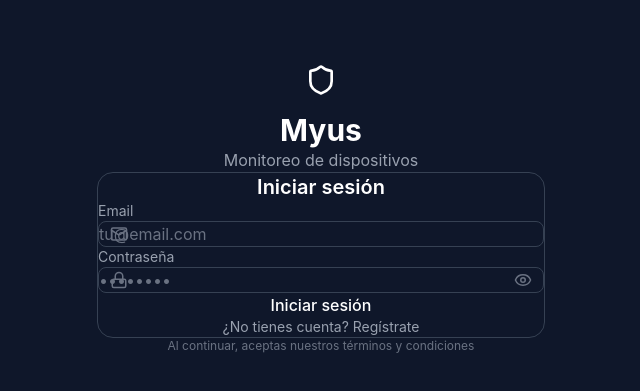
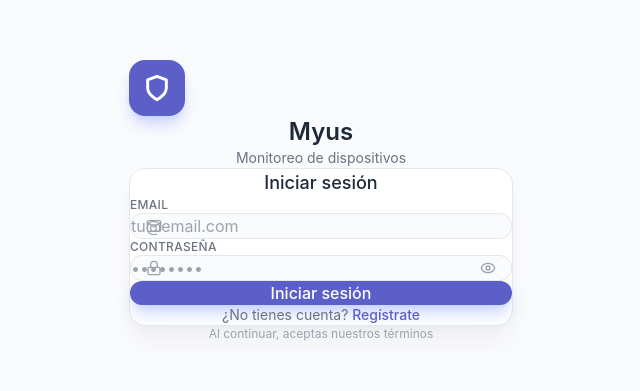
Before and after one commit to xOkimurax/myus-monitoring, a React (Vite) app in the folder myus_web/: page / in a window 1280 px wide. Shown: the part 199-590 px from the top of the page, without its empty margins (319-959 px from the left). Built offline with nearby package versions, Linux system fonts and the light colour scheme.

Commit message:
Rediseño UI: fondo claro, minimalista, moderno y limpio

```diff
--- a/myus_web/src/index.css
+++ b/myus_web/src/index.css
@@ -1,16 +1,17 @@
 @import "tailwindcss";
 
 :root {
-  --primary: #6366F1;
-  --primary-dark: #4F46E5;
-  --secondary: #10B981;
-  --background: #0F172A;
-  --surface: #1E293B;
+  --primary: #5B5FC7;
+  --primary-dark: #4749A3;
+  --secondary: #7DD3C0;
+  --background: #FAFBFC;
+  --surface: #FFFFFF;
   --error: #EF4444;
   --warning: #F59E0B;
-  --success: #22C55E;
-  --text-primary: #FFFFFF;
-  --text-secondary: #94A3B8;
+  --success: #10B981;
+  --text-primary: #1F2937;
+  --text-secondary: #6B7280;
+  --border: #E5E7EB;
 }
 
 * {
@@ -24,8 +25,39 @@ body {
   background-color: var(--background);
   color: var(--text-primary);
   min-height: 100vh;
+  -webkit-font-smoothing: antialiased;
+  -moz-osx-font-smoothing: grayscale;
 }
 
 #root {
   min-height: 100vh;
 }
+
+/* Custom scrollbar */
+::-webkit-scrollbar {
+  width: 6px;
+  height: 6px;
+}
+
+::-webkit-scrollbar-track {
+  background: transparent;
+}
+
+::-webkit-scrollbar-thumb {
+  background: #D1D5DB;
+  border-radius: 3px;
+}
+
+::-webkit-scrollbar-thumb:hover {
+  background: #9CA3AF;
+}
+
+/* Subtle animations */
+@keyframes fadeIn {
+  from { opacity: 0; transform: translateY(8px); }
+  to { opacity: 1; transform: translateY(0); }
+}
+
+.animate-fade-in {
+  animation: fadeIn 0.3s ease-out;
+}
--- a/myus_web/src/pages/LoginPage.tsx
+++ b/myus_web/src/pages/LoginPage.tsx
@@ -1,7 +1,7 @@
 import { useState } from 'react';
 import { useNavigate } from 'react-router-dom';
 import { useAuth } from '../hooks/useAuth';
-import { Mail, Lock, Eye, EyeOff, Shield } from 'lucide-react';
+import { Mail, Lock, Eye, EyeOff } from 'lucide-react';
 
 export const LoginPage = () => {
   const navigate = useNavigate();
@@ -15,12 +15,9 @@ export const LoginPage = () => {
     e.preventDefault();
     clearError();
 
-    let result;
-    if (isRegister) {
-      result = await register(email, password);
-    } else {
-      result = await login(email, password);
-    }
+    const result = isRegister
+      ? await register(email, password)
+      : await login(email, password);
 
     if (result.success) {
       navigate('/dashboard');
@@ -28,49 +25,51 @@ export const LoginPage = () => {
   };
 
   return (
-    <div className="min-h-screen bg-background flex items-center justify-center p-4">
-      <div className="w-full max-w-md">
+    <div className="min-h-screen bg-[#FAFBFC] flex items-center justify-center p-6">
+      <div className="w-full max-w-sm">
         {/* Logo */}
-        <div className="text-center mb-8">
-          <div className="inline-flex items-center justify-center w-16 h-16 bg-primary rounded-2xl mb-4">
-            <Shield size={32} className="text-white" />
+        <div className="text-center mb-10">
+          <div className="w-14 h-14 bg-[#5B5FC7] rounded-2xl flex items-center justify-center mx-auto mb-4 shadow-lg shadow-indigo-200">
+            <svg width="28" height="28" viewBox="0 0 24 24" fill="none" stroke="white" strokeWidth="2.5" strokeLinecap="round" strokeLinejoin="round">
+              <path d="M12 22s8-4 8-10V5l-8-3-8 3v7c0 6 8 10 8 10z"/>
+            </svg>
           </div>
-          <h1 className="text-3xl font-bold">Myus</h1>
-          <p className="text-gray-400 mt-2">Monitoreo de dispositivos</p>
+          <h1 className="text-2xl font-semibold text-[#1F2937]">Myus</h1>
+          <p className="text-[#6B7280] mt-1 text-sm">Monitoreo de dispositivos</p>
         </div>
 
-        {/* Form */}
-        <form onSubmit={handleSubmit} className="bg-surface rounded-2xl border border-gray-700 p-6">
-          <h2 className="text-xl font-semibold mb-6 text-center">
+        {/* Form Card */}
+        <div className="bg-white rounded-2xl shadow-xl shadow-gray-200/50 p-8 border border-[#E5E7EB]">
+          <h2 className="text-lg font-medium text-[#1F2937] mb-6 text-center">
             {isRegister ? 'Crear cuenta' : 'Iniciar sesión'}
           </h2>
 
           {error && (
-            <div className="mb-4 p-3 bg-error/10 border border-error/20 rounded-lg text-error text-sm">
+            <div className="mb-4 p-3 bg-red-50 border border-red-200 rounded-xl text-red-600 text-sm">
               {error}
             </div>
           )}
 
-          <div className="space-y-4">
+          <form onSubmit={handleSubmit} className="space-y-5">
             <div>
-              <label className="block text-sm text-gray-400 mb-2">Email</label>
+              <label className="block text-xs font-medium text-[#6B7280] mb-2 uppercase tracking-wide">Email</label>
               <div className="relative">
-                <Mail size={18} className="absolute left-3 top-1/2 -translate-y-1/2 text-gray-500" />
+                <Mail size={16} className="absolute left-4 top-1/2 -translate-y-1/2 text-[#9CA3AF]" />
                 <input
                   type="email"
                   value={email}
                   onChange={(e) => setEmail(e.target.value)}
                   placeholder="tu@email.com"
                   required
-                  className="w-full bg-background border border-gray-700 rounded-lg py-3 pl-10 pr-4 text-white placeholder-gray-500 focus:border-primary focus:outline-none"
+                  className="w-full bg-[#FAFBFC] border border-[#E5E7EB] rounded-xl py-3 pl-11 pr-4 text-[#1F2937] placeholder-[#9CA3AF] focus:border-[#5B5FC7] focus:ring-2 focus:ring-[#5B5FC7]/20 focus:outline-none transition-all"
                 />
               </div>
             </div>
 
             <div>
-              <label className="block text-sm text-gray-400 mb-2">Contraseña</label>
+              <label className="block text-xs font-medium text-[#6B7280] mb-2 uppercase tracking-wide">Contraseña</label>
               <div className="relative">
-                <Lock size={18} className="absolute left-3 top-1/2 -translate-y-1/2 text-gray-500" />
+                <Lock size={16} className="absolute left-4 top-1/2 -translate-y-1/2 text-[#9CA3AF]" />
                 <input
                   type={showPassword ? 'text' : 'password'}
                   value={password}
@@ -78,27 +77,26 @@ export const LoginPage = () => {
                   placeholder="••••••••"
                   required
                   minLength={6}
-                  className="w-full bg-background border border-gray-700 rounded-lg py-3 pl-10 pr-12 text-white placeholder-gray-500 focus:border-primary focus:outline-none"
+                  className="w-full bg-[#FAFBFC] border border-[#E5E7EB] rounded-xl py-3 pl-11 pr-12 text-[#1F2937] placeholder-[#9CA3AF] focus:border-[#5B5FC7] focus:ring-2 focus:ring-[#5B5FC7]/20 focus:outline-none transition-all"
                 />
                 <button
                   type="button"
                   onClick={() => setShowPassword(!showPassword)}
-                  className="absolute right-3 top-1/2 -translate-y-1/2 text-gray-500 hover:text-white"
+                  className="absolute right-4 top-1/2 -translate-y-1/2 text-[#9CA3AF] hover:text-[#6B7280] transition-colors"
                 >
-                  {showPassword ? <EyeOff size={18} /> : <Eye size={18} />}
+                  {showPassword ? <EyeOff size={16} /> : <Eye size={16} />}
                 </button>
-              </div>
               </div>
             </div>
 
             <button
               type="submit"
               disabled={isLoading}
-            className="w-full mt-6 bg-primary hover:bg-primary-dark text-white font-medium py-3 rounded-lg transition-colors disabled:opacity-50 disabled:cursor-not-allowed"
+              className="w-full bg-[#5B5FC7] hover:bg-[#4749A3] text-white font-medium py-3 rounded-xl transition-all disabled:opacity-60 disabled:cursor-not-allowed shadow-lg shadow-indigo-200 hover:shadow-xl hover:shadow-indigo-200/50"
             >
               {isLoading ? (
                 <span className="flex items-center justify-center gap-2">
-                <span className="w-5 h-5 border-2 border-white border-t-transparent rounded-full animate-spin" />
+                  <span className="w-4 h-4 border-2 border-white/30 border-t-white rounded-full animate-spin" />
                   Cargando...
                 </span>
               ) : isRegister ? (
@@ -107,24 +105,21 @@ export const LoginPage = () => {
                 'Iniciar sesión'
               )}
             </button>
+          </form>
 
-          <p className="text-center mt-4 text-gray-400 text-sm">
+          <p className="text-center mt-6 text-[#6B7280] text-sm">
             {isRegister ? '¿Ya tienes cuenta?' : '¿No tienes cuenta?'}{' '}
             <button
-              type="button"
-              onClick={() => {
-                setIsRegister(!isRegister);
-                clearError();
-              }}
-              className="text-primary hover:underline"
+              onClick={() => { setIsRegister(!isRegister); clearError(); }}
+              className="text-[#5B5FC7] font-medium hover:underline"
             >
               {isRegister ? 'Inicia sesión' : 'Regístrate'}
             </button>
           </p>
-        </form>
+        </div>
 
-        <p className="text-center text-gray-500 text-xs mt-6">
-          Al continuar, aceptas nuestros términos y condiciones
+        <p className="text-center text-[#9CA3AF] text-xs mt-6">
+          Al continuar, aceptas nuestros términos
         </p>
       </div>
     </div>
```
Also changed, not shown: myus_web/src/components/common/Layout.tsx (+49 -54 lines). Lines whose indentation alone changed are shown as unchanged.
